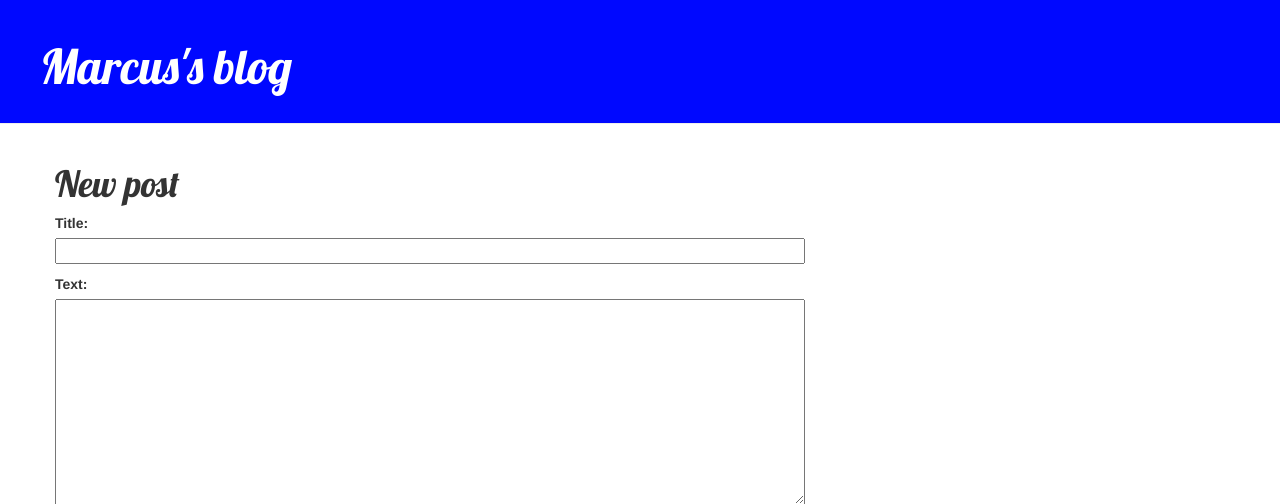
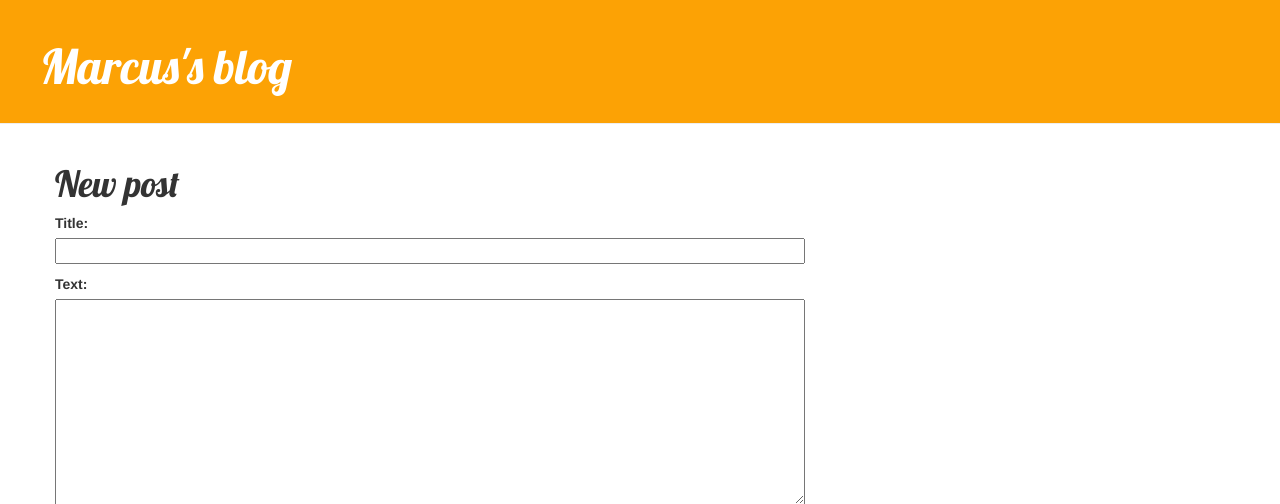
Before and after one commit to MarcusDeMein/my-first-blog, a Django app: template blog/templates/blog/post_edit.html in a window 1280 px wide. Shown: the top 504 px of the page. Run offline with Django 3.2, Linux system fonts and the light colour scheme; the template is opened without the code that fills it: values that come from a table or form of the project are taken from there, others are empty; some libraries are stand-ins or nearby versions.

Commit message:
Update blog.css

```diff
--- a/blog/static/css/blog.css
+++ b/blog/static/css/blog.css
@@ -1,5 +1,5 @@
 .page-header {
-    background-color: #0008FF;
+    background-color: #FCA205;
     margin-top: 0;
     padding: 20px 20px 20px 40px;
 }
```
